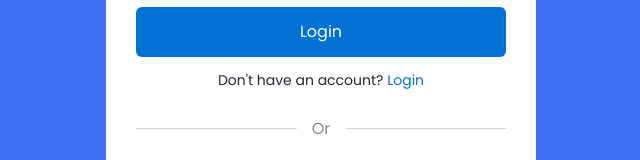
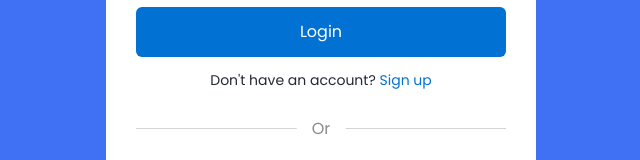
Before and after one commit to RudarLaki/UpdatedChessApp-TS-, a React (Vite) app in the folder frontend/: page / in a window 1280 px wide. Shown: the part 378-538 px from the top of the page, without its empty margins (319-959 px from the left). Built offline with nearby package versions, Linux system fonts and the light colour scheme.

Commit message:
small fixes regarding login and register page

```diff
--- a/frontend/src/pages/login.tsx
+++ b/frontend/src/pages/login.tsx
@@ -67,7 +67,7 @@
             <span>
               Don't have an account?{" "}
               <Link to="/register" className="link signup-link">
-                Login
+                Sign up
               </Link>
             </span>
           </div>
--- a/frontend/src/pages/register.tsx
+++ b/frontend/src/pages/register.tsx
@@ -1,7 +1,7 @@
 import { useState } from "react";
 import "../styles/Auth.css";
 import { authService } from "../services/auth-service";
-import { useNavigate } from "react-router-dom";
+import { useNavigate, Link } from "react-router-dom";
 import type { RegisterRequest } from "../../../sharedGameLogic/types/auth";
 
 const Register = () => {
@@ -58,7 +58,7 @@
           <div className="form-link">
             <span>
               Already have an account?{" "}
-              <Link to="/login" className="link login-link">
+              <Link to="/" className="link login-link">
                 Login
               </Link>
             </span>
```
